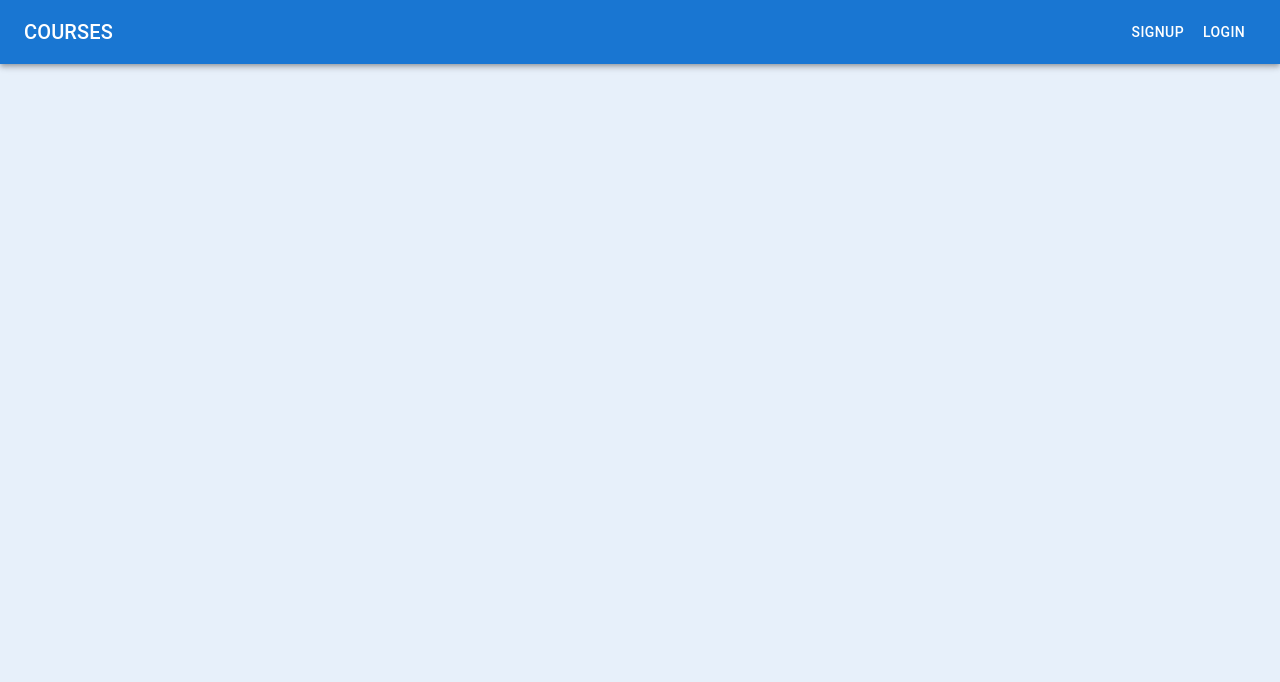
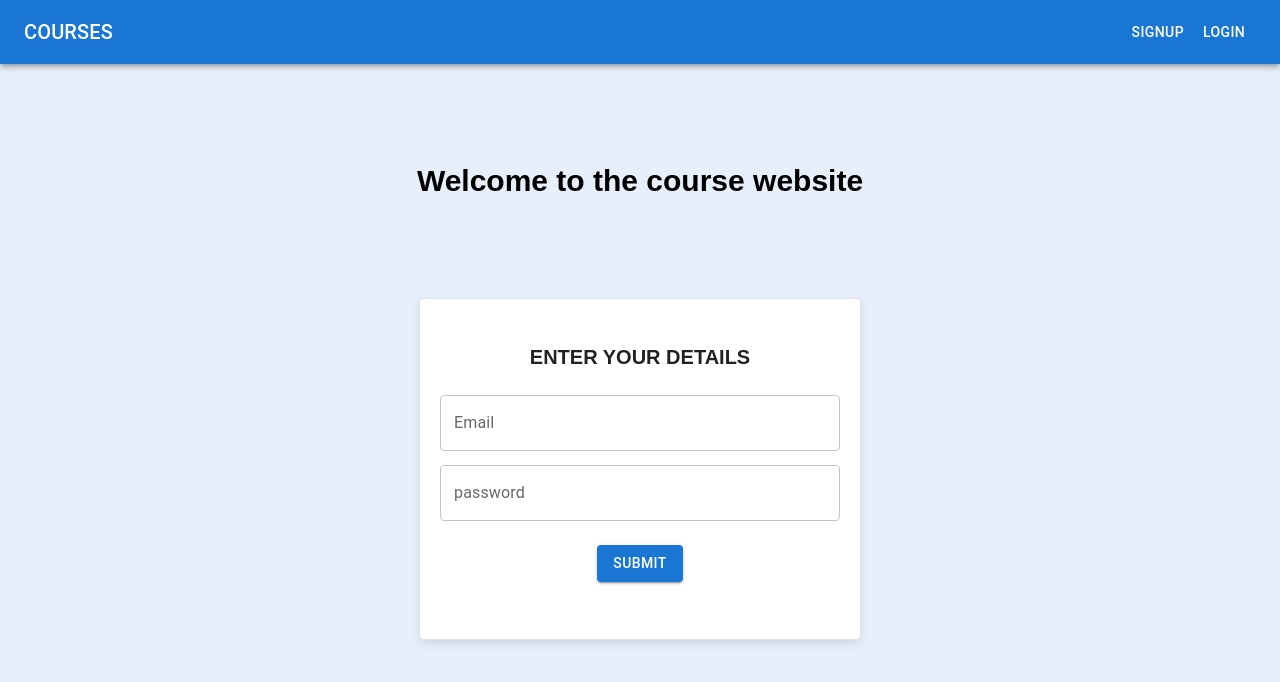
Before and after one commit to fyiamyash/CourseSelling, a React (Vite) app: page /userSignUp in a window 1280 px wide. Shown: the top 682 px of the page. Built offline with nearby package versions, Linux system fonts and the light colour scheme.

Commit message:
user signup, signin, course-done

```diff
--- a/src/App.jsx
+++ b/src/App.jsx
@@ -1,14 +1,13 @@
 import { Route, BrowserRouter as Router, Routes } from 'react-router-dom';
-import { useState } from 'react'
-import reactLogo from './assets/react.svg'
-import viteLogo from '/vite.svg'
 import './App.css'
 import AdminSignUp from './AdminSignUp'
 import MyAppBar from './MyAppBar'
 import AdminLogIn from './AdminLogIn';
 import AddCourse from './AddCourse';
 import Courses from './Courses';
-
+import UserSignUp from './UserSignUp';
+import UserLogIn from './UserLogIn';
+import CoursesForUser from './CoursesForUser';
 
 
 
@@ -31,6 +30,9 @@ function App() {
           <Route path={"/courses"} element = {<Courses />} />
           <Route path={"/signup"} element ={<AdminSignUp />} />
           <Route path= {"/login"} element = {<AdminLogIn/>} />
+          <Route path={"/userSignUp"} element ={<UserSignUp />} />
+          <Route path={"/userLogIn"} element = {<UserLogIn />} />
+          <Route path={"/userCourses"} element = {<CoursesForUser />} />
         </Routes>
       </Router>
     </div>
--- /dev/null
+++ b/src/CoursesForUser.jsx
@@ -0,0 +1,72 @@
+import Card from '@mui/material/Card';
+import CardActions from '@mui/material/CardActions';
+import CardContent from '@mui/material/CardContent';
+import CardMedia from '@mui/material/CardMedia';
+import Button from '@mui/material/Button';
+import Typography from '@mui/material/Typography';
+import { useEffect, useState } from "react";
+function CoursesForUser()
+{
+    const [courses, setCourses] = useState([]);
+
+    useEffect(()=>{
+        async function fetchCourses(){
+            try{
+            const response = await fetch("http://localhost:3000/users/courses",{
+                method:"GET",
+                headers:{
+                    "Authorization":"Bearer " + localStorage.getItem("token"),
+                }
+            });
+            const result = await response.json();
+            setCourses(result.course);
+        }catch(error)
+        {
+            console.log(error);
+        }
+        }
+        fetchCourses();
+      },[]);
+    function CardCompCourse(props){
+        return<>
+        <Card sx={{ width:300,
+        margin: '0 10px 20px 0',
+       }} key={props.course.id}>
+      <CardMedia
+        sx={{ height: 80}}
+        image= {props.course.imageLink}
+      />
+      <CardContent>
+        <Typography gutterBottom variant="h5" component="div">
+         {props.course.title}
+        </Typography>
+        <Typography variant="body2" color="text.secondary">
+          {props.course.description}
+        </Typography>
+      </CardContent>
+      <CardActions>
+        <Button size="small">${props.course.price}</Button>
+        <Button size="small">buy</Button>
+      </CardActions>
+    </Card>
+        </>
+    }
+    return <>
+      <div style={{
+        padding:"20px",
+        display:"flex",
+        flexWrap:"wrap",
+        justifyContent:"space-between",
+        maxHeight: "500px",
+        overflowX: "auto",
+      }}>
+        {courses.map(course =>{
+           return<CardCompCourse key={course.uniqueKey}  course ={course} />
+        })}
+
+    </div>
+   </>
+
+}
+
+export default CoursesForUser;
--- /dev/null
+++ b/src/UserLogIn.jsx
@@ -0,0 +1,104 @@
+import Card from '@mui/material/Card';
+import TextField from '@mui/material/TextField';
+import Button from '@mui/material/Button';
+import React from 'react';
+import { useNavigate } from 'react-router-dom';
+function UserLogIn()
+{
+    const [email, setEmail] = React.useState('');
+    const [password,setPassword] = React.useState('');
+    const navigate = useNavigate();
+
+    async function submitAction(){
+      console.log(email)
+      console.log(password)
+        try{
+            const response = await fetch('http://localhost:3000/users/login',{
+                method:"POST",
+                headers:{
+                    "Content-Type": "application/json",
+                    // "Authorization":"Bearer " + localStorage.getItem("token"),
+                    "username": email,
+                    "password": password
+                },
+
+            });
+            const data = await response.json();
+            if(response.ok){
+            localStorage.setItem("token",data.token);
+            navigate("/userCourses");
+            }
+
+        }
+        catch(error)
+        {
+            console.log(error)
+        }
+
+    }
+
+
+
+    return <>
+    <div>
+        <div style={{
+            display: "flex",
+            justifyContent: 'center',
+            padding: '70px',
+        }}>
+            <h3 style={{
+                fontFamily: 'Arial',
+                fontSize: '30px'
+            }}>Welcome Back User!</h3>
+        </div>
+        <div style={{
+            display: "flex",
+            justifyContent: 'center',
+
+        }}>
+            <Card variant="outlined" style={{
+                width: "400px",
+                height: '300px',
+                borderRadius: "5px",
+                boxShadow: '0 4px 8px rgba(0, 0, 0, 0.1)',
+                padding: '20px',
+                display: 'flex',
+                flexDirection: 'column',
+                alignItems: "center",
+                backgroundColor:'#ffffff'
+
+
+            }}> <h4 style={{
+                fontFamily: 'Arial',
+                fontSize: '20px'
+            }}>ENTER YOUR DETAILS</h4>
+                <TextField
+                onChange={(e) =>{
+                    setEmail(e.target.value);
+                }}
+                 id="outlined-basic"
+                 label="Email" variant="outlined"
+                 sx={{ width: "400px",
+                  height: "50px" }} />
+
+                <TextField
+                onChange={(e)=>{
+                    setPassword(e.target.value);
+                }}
+                id="outlined-basic"
+                label="password" variant="outlined"
+                sx={{ width: "400px", height: "50px",
+                 marginTop: '20px' }} />
+
+                <Button style={{
+                    marginTop: '30px'
+                }} variant="contained" onClick={()=>{
+                    submitAction();
+                }}>submit</Button>
+            </Card>
+        </div>
+        </div>
+    </>
+
+}
+export default UserLogIn;
--- /dev/null
+++ b/src/UserSignUp.jsx
@@ -0,0 +1,98 @@
+import Card from '@mui/material/Card';
+import TextField from '@mui/material/TextField';
+import Button from '@mui/material/Button';
+import React from 'react';
+import { useNavigate } from 'react-router-dom';
+
+function UserSignUp()
+{
+    const [email, setEmail] = React.useState('');
+    const [password,setPassword] = React.useState('');
+    const navigate = useNavigate();
+    async function submitAction (){
+        try{
+            const response = await fetch('http://localhost:3000/users/signup',
+            {
+                method:"POST",
+                headers:{
+                    "Content-Type": "application/json",
+                    "Authorization":"Bearer " + localStorage.getItem("token")
+                },
+                body:JSON.stringify({
+                    username:email,
+                    password:password
+                }),
+                credentials: 'include'
+            }
+            );
+            const result = await response.json();
+            localStorage.setItem("token",result.token);
+            navigate("/userLogIn")
+        }
+        catch(error){
+            console.log(error);
+        }
+    }
+
+
+    return <>
+        <div style={{
+            display: "flex",
+            justifyContent: 'center',
+            padding: '70px',
+        }}>
+            <h3 style={{
+                fontFamily: 'Arial',
+                fontSize: '30px'
+            }}>Welcome to the course website</h3>
+        </div>
+        <div style={{
+            display: "flex",
+            justifyContent: 'center',
+
+        }}>
+            <Card variant="outlined" style={{
+                width: "400px",
+                height: '300px',
+                borderRadius: "5px",
+                boxShadow: '0 4px 8px rgba(0, 0, 0, 0.1)',
+                padding: '20px',
+                display: 'flex',
+                flexDirection: 'column',
+                alignItems: "center",
+                backgroundColor:'#ffffff'
+
+
+            }}> <h4 style={{
+                fontFamily: 'Arial',
+                fontSize: '20px'
+            }}>ENTER YOUR DETAILS</h4>
+                <TextField
+                onChange={(e) =>{
+                    setEmail(e.target.value);
+                }}
+                 id="outlined-basic"
+                 label="Email" variant="outlined"
+                 sx={{ width: "400px",
+                  height: "50px" }} />
+
+                <TextField
+                onChange={(e)=>{
+                    setPassword(e.target.value);
+                }}
+                id="outlined-basic"
+                label="password" variant="outlined"
+                sx={{ width: "400px", height: "50px",
+                 marginTop: '20px' }} />
+
+                <Button style={{
+                    marginTop: '30px'
+                }} variant="contained" onClick={()=>{
+                    submitAction();
+                }}>submit</Button>
+            </Card>
+        </div>
+    </>
+}
+
+export default UserSignUp;
```
